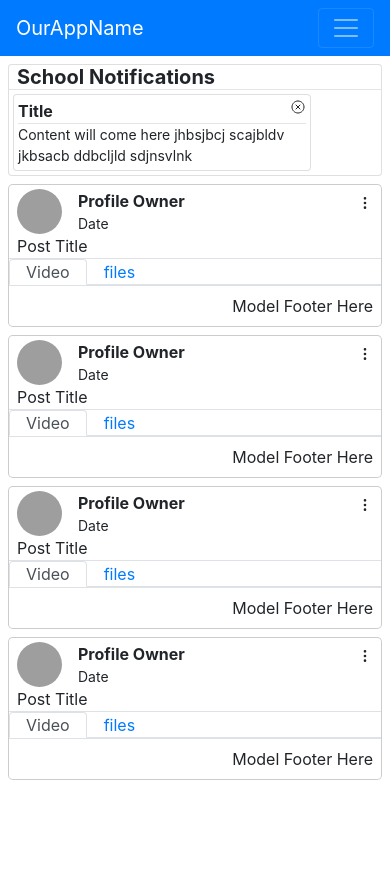
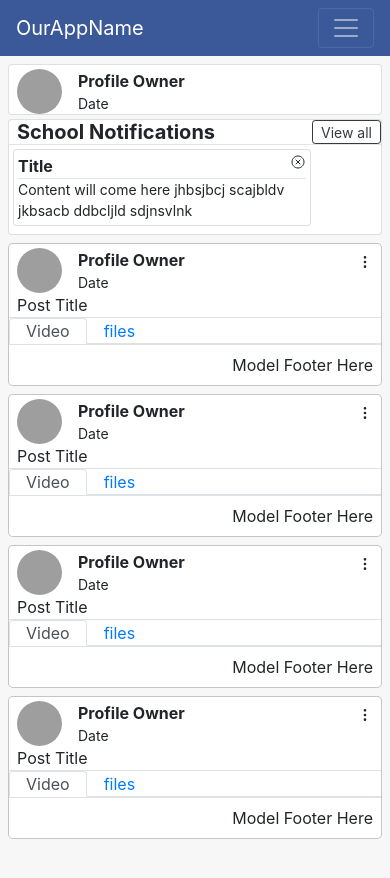
Before and after one commit to jayatharan/SocialmediaProjectFrontend, a React (Create React App) app: page / in a window 390 px wide. Shown: the top 878 px of the page. Built offline with nearby package versions, Linux system fonts and the light colour scheme; grey boxes are pictures that could not be loaded.

Commit message:
Color and mobile profile

```diff
--- a/public/index.html
+++ b/public/index.html
@@ -28,7 +28,7 @@
   </head>
   <body>
     <noscript>You need to enable JavaScript to run this app.</noscript>
-    <div id="root"></div>
+    <div style="background-color:#f7f7f7" id="root"></div>
     <!--
       This HTML file is a template.
       If you open it directly in the browser, you will see an empty page.
--- a/src/App.css
+++ b/src/App.css
@@ -8,3 +8,7 @@
   color: #ffffff;
   text-decoration: none;
 }
+
+.navbar {
+  background-color: #3b5998;
+}
--- a/src/components/Navigation.js
+++ b/src/components/Navigation.js
@@ -4,12 +4,12 @@ import { Navbar, Nav, Form, NavDropdown, FormControl, Button } from 'react-boots
 const Navigation = () => {
     return (
         <>
-            <Navbar bg="primary" expand="lg" variant="dark" fixed="top">
+            <Navbar expand="lg" variant="dark" fixed="top">
                 <Navbar.Brand href="#home">OurAppName</Navbar.Brand>
                 <Navbar.Toggle aria-controls="basic-navbar-nav" />
                 <Navbar.Collapse id="basic-navbar-nav">
                     <Nav className="mr-auto">
-                    <Nav.Link href="#home">Home</Nav.Link>
+                    <Nav.Link className="active" href="#home">Home</Nav.Link>
                     <Nav.Link href="#link">Profile</Nav.Link>
                     <NavDropdown title="Jayatharan" id="basic-nav-dropdown">
                         <NavDropdown.Item href="#action/3.1">Action</NavDropdown.Item>
--- a/src/components/SchoolNotifications.js
+++ b/src/components/SchoolNotifications.js
@@ -1,15 +1,20 @@
 import React from 'react'
-import { Card, Toast, Row, Col } from 'react-bootstrap';
+import { Card, Row, Col, Button } from 'react-bootstrap';
 import { Scrollbars } from 'react-custom-scrollbars-2';
 import { IoCloseCircleOutline } from "react-icons/io5";
 
 const SchoolNotifications = () => {
     return (
         <Card className="mx-2">
-            <Card.Title id="school-notification-title" className="m-0"><b className="pl-2">School Notifications</b></Card.Title>
+            <Card.Title id="school-notification-title" className="m-0">
+                <div className="d-flex justify-content-between">
+                    <b className="pl-2">School Notifications</b>
+                    <Button size="sm" variant="outline-dark" className="py-0" >View all</Button>
+                </div>
+            </Card.Title>
             <hr className="my-0" />
-            <Scrollbars autoHeight>
-                <Row className="flex-row flex-nowrap p-1">
+            <Scrollbars autoHeight autoHide autoHideTimeout={100} autoHideDuration={100}>
+                <Row className="flex-row flex-nowrap p-1 pb-2">
                     <Col  xs={10} sm={8} md={8} lg={6}>
                         <Card className="p-1">
                             <div className="d-flex justify-content-between">
@@ -21,7 +26,6 @@ const SchoolNotifications = () => {
                         </Card>
                     </Col>
                 </Row>
-
             </Scrollbars>
         </Card>
     )
--- a/src/components/Search.js
+++ b/src/components/Search.js
@@ -26,7 +26,7 @@ const Search = () => {
 
     return (
         <div className="mt-3 pr-1">
-            <InputGroup className="mb-3">
+            <InputGroup>
                 <FormControl
                     placeholder="Search"
                     aria-label="Recipient's username"
@@ -36,7 +36,7 @@ const Search = () => {
                     <Button variant="outline-primary"><FaSearch /></Button>
                 </InputGroup.Append>
             </InputGroup>
-            <hr/>
+            <hr className="my-1" />
 
                 <Accordion defaultActiveKey="0">
                     <Card>
--- a/src/screens/Home.js
+++ b/src/screens/Home.js
@@ -1,5 +1,5 @@
 import React from 'react'
-import { Container, Row, Col } from 'react-bootstrap';
+import { Container, Row, Col, Card, Media, Image } from 'react-bootstrap';
 import { Scrollbars } from 'react-custom-scrollbars-2';
 
 import SchoolNotifications from '../components/SchoolNotifications'
@@ -17,10 +17,21 @@ const Home = () => {
                     <Col className="d-none d-md-block pr-0" md={4} lg={3} >
                         <Profile />
                     </Col>
-
                     <Col className="px-0" md={8} lg={6}>
-
-                        <Scrollbars style={{ height:"100vh" }} className="mt-3">
+                        <Scrollbars autoHide autoHideTimeout={100} autoHideDuration={100} style={{ height:"100vh" }} className="mt-3">
+                            <Card className="mx-2 mb-1">
+                                <Media className="px-2 pt-1">
+                                    <Image width={45} height={45} className="mr-3" src="https://source.unsplash.com/random" roundedCircle />
+                                    <Media.Body>
+                                        <div class="d-flex justify-content-between">
+                                            <div class="d-flex flex-column">
+                                                <b>Profile Owner</b>
+                                                <small>Date</small>
+                                            </div>
+                                        </div>
+                                    </Media.Body>
+                                </Media>
+                            </Card>
                             <SchoolNotifications />
                             <Post />
                             <Post />
```
